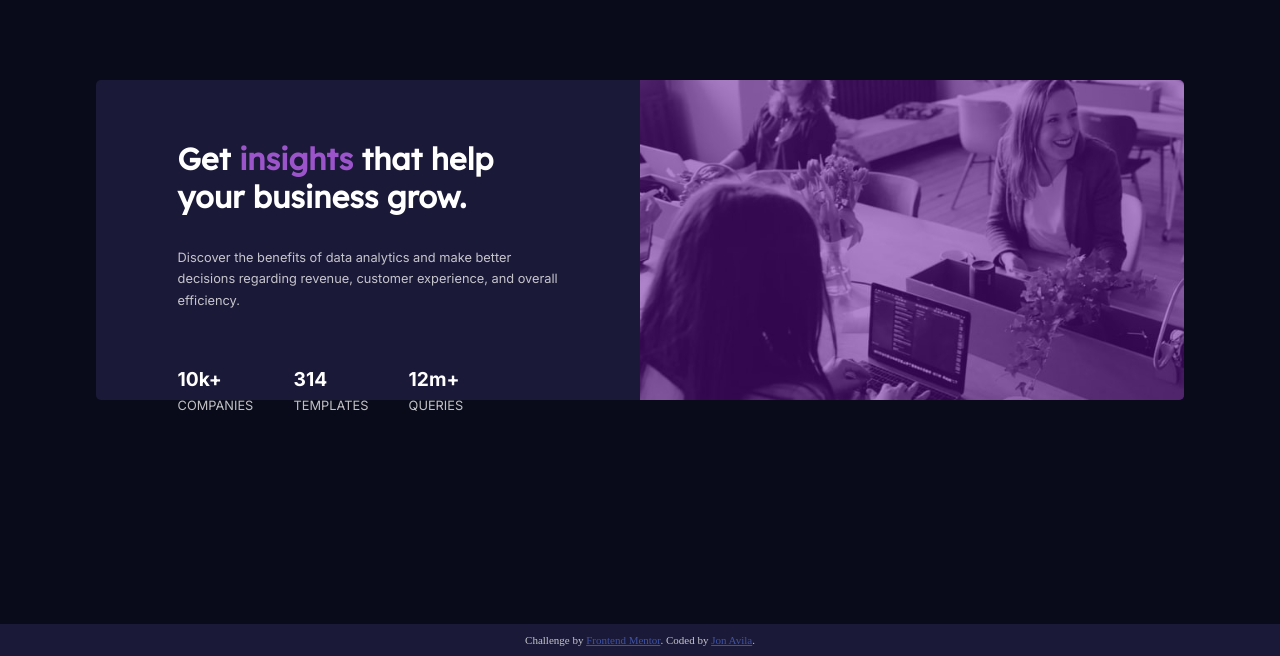
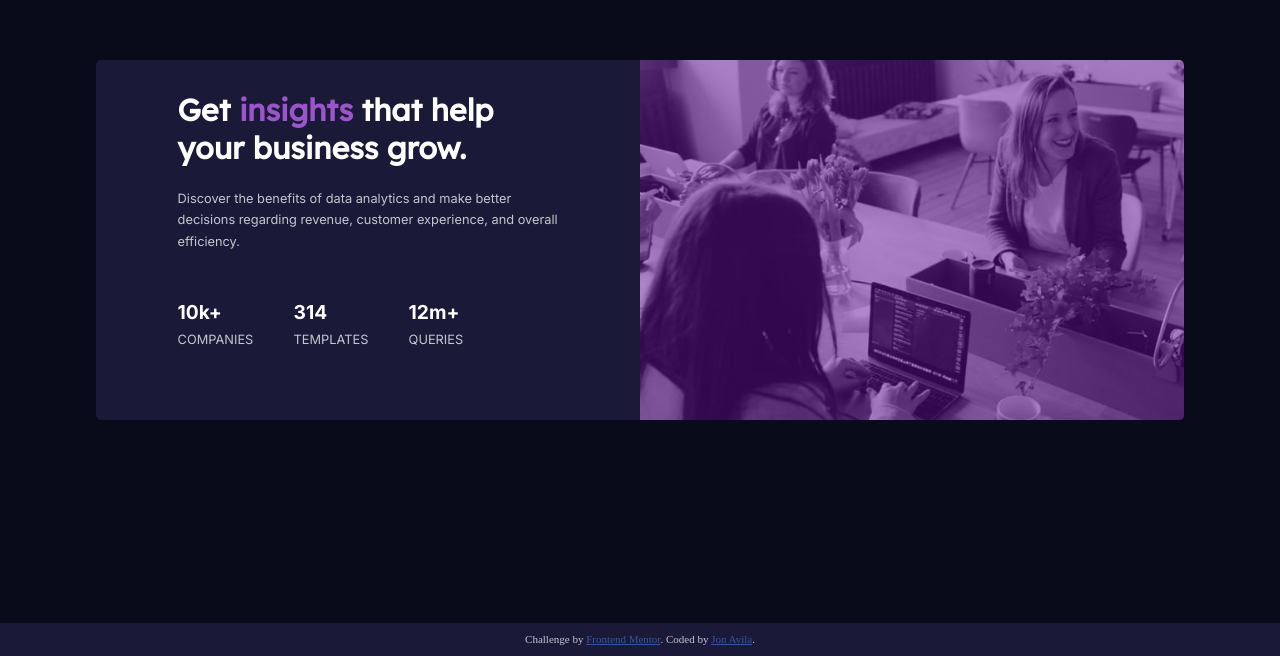
Before and after one commit to electrictxubi/purple-card, a plain HTML site: page index.html in a window 1280 px wide. Shown: the part 144-800 px from the top of the page. Drawn offline with Linux system fonts and the light colour scheme.

Commit message:
fixed some bugs

```diff
--- a/scss/styles.scss
+++ b/scss/styles.scss
@@ -6,6 +6,7 @@ main {
     display: flex;
     align-items: center;
     background-color: $main-blue;
+    height: 100%;
 }
 
 footer {
@@ -74,7 +75,7 @@ footer {
 @media (min-width: 1000px) {
     .wrapper {
         display: flex;
-        height: 40vh;
+        height: 45vh;
         .bsh{
             order: 2;
             width: 50%;
@@ -90,17 +91,18 @@ footer {
     .content {
         flex-direction: column;
         width: 50%;
+        height: auto;
+        display: inline-block;
         text-align: left;
         h1 {
-            padding-top: 40px;
+            padding-top: 0.375em;
             font-size: 1.9rem;
         }
         .main-p {
-            padding-top: 10px;
-        }
+            padding-top: 0.666m;        }
         .stats {
             width: 75%;
-            padding-top:   15px;
+            padding-top:   .5em;
             display: flex;
             text-align: left;
             justify-content:space-between;
@@ -110,10 +112,15 @@ footer {
         width: 70%;
         margin: 0 auto;
     }
-    main {
-        height: 100%;
-    }
     footer {
         margin-top: auto;
     }
+    main {
+        height: calc(100vh - 33px);
+    }
 }
+@media (max-height: 685px) {
+    .wrapper {
+        height: 100%;
+    }
+}
```
Also changed, not shown: css/styles.css, css/styles.min.css, 2 other files.
